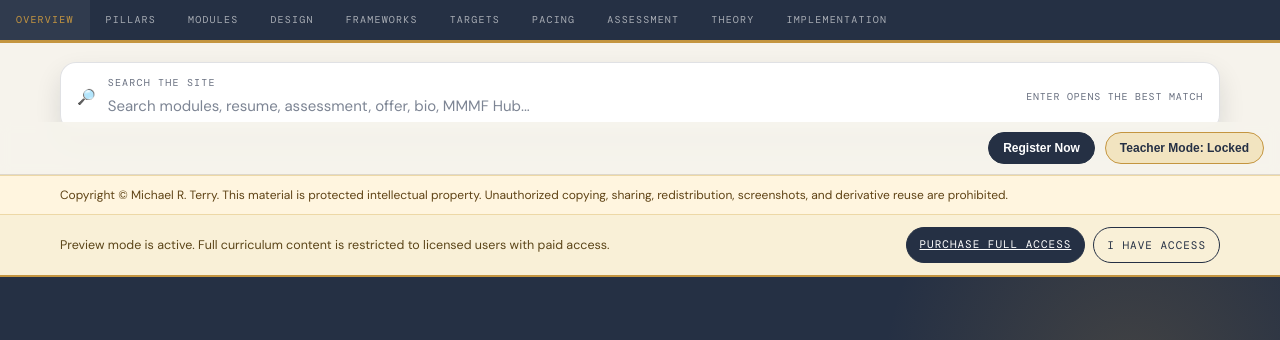
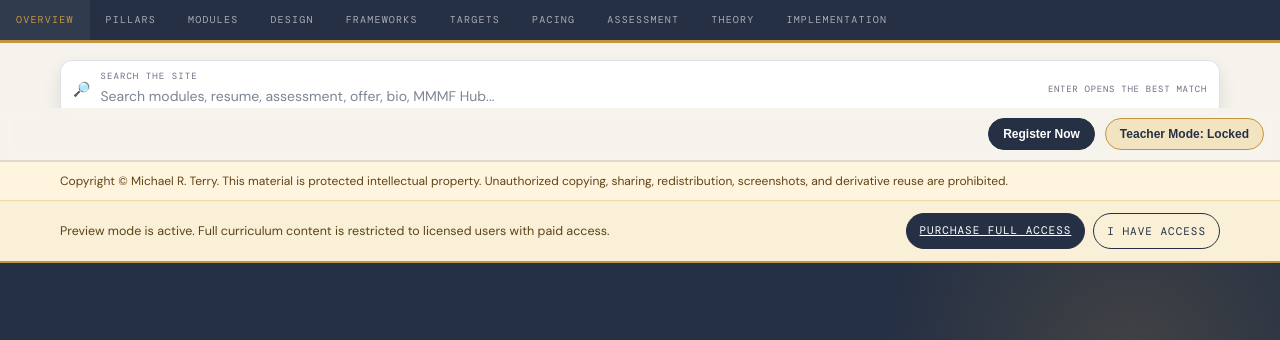
Before and after one commit to readyforreallife/readyforreal.life, a plain HTML site: page index.html in a window 1280 px wide. Shown: the top 340 px of the page. Drawn offline with nearby package versions, Linux system fonts and the light colour scheme; a web font is replaced by a local one.

Commit message:
Slim down shared search bars

```diff
--- a/docs/site-search.css
+++ b/docs/site-search.css
@@ -2,7 +2,7 @@
   position: sticky;
   top: 52px;
   z-index: 45;
-  padding: 10px 16px 0;
+  padding: 8px 16px 0;
 }
 
 .site-search-wrap {
@@ -13,22 +13,22 @@
 .site-search-bar {
   display: flex;
   align-items: center;
-  gap: 12px;
-  padding: 12px 16px;
-  border-radius: 16px;
+  gap: 10px;
+  padding: 8px 12px;
+  border-radius: 12px;
   background: rgba(255, 255, 255, 0.96);
   border: 1px solid rgba(37, 48, 68, 0.14);
-  box-shadow: 0 12px 26px rgba(15, 23, 42, 0.12);
+  box-shadow: 0 8px 18px rgba(15, 23, 42, 0.1);
 }
 
-.site-search-icon { font-size: 15px; flex-shrink: 0; }
+.site-search-icon { font-size: 14px; flex-shrink: 0; }
 .site-search-copy { min-width: 0; flex: 1; }
 .site-search-label {
   display: block;
-  margin-bottom: 3px;
+  margin-bottom: 1px;
   color: #697080;
   font-family: "DM Mono", monospace;
-  font-size: 10px;
+  font-size: 9px;
   letter-spacing: .12em;
   text-transform: uppercase;
 }
@@ -38,14 +38,15 @@
   background: transparent;
   color: #0e1118;
   font: inherit;
-  font-size: 15px;
+  font-size: 14px;
+  line-height: 1.3;
   outline: none;
 }
 .site-search-input::placeholder { color: #7d8594; }
 .site-search-hint {
   color: #697080;
   font-family: "DM Mono", monospace;
-  font-size: 10px;
+  font-size: 9px;
   letter-spacing: .08em;
   text-transform: uppercase;
   white-space: nowrap;
@@ -87,7 +88,7 @@
 }
 .site-search-snippet { color: #4a5568; font-size: 13px; line-height: 1.55; }
 @media (max-width: 900px) {
-  .site-search-shell { top: 44px; padding: 10px 12px 0; }
+  .site-search-shell { top: 44px; padding: 8px 12px 0; }
   .site-search-bar { align-items: flex-start; flex-direction: column; }
   .site-search-hint { white-space: normal; }
 }
--- a/site-search.css
+++ b/site-search.css
@@ -2,7 +2,7 @@
   position: sticky;
   top: 52px;
   z-index: 45;
-  padding: 10px 16px 0;
+  padding: 8px 16px 0;
 }
 
 .site-search-wrap {
@@ -13,22 +13,22 @@
 .site-search-bar {
   display: flex;
   align-items: center;
-  gap: 12px;
-  padding: 12px 16px;
-  border-radius: 16px;
+  gap: 10px;
+  padding: 8px 12px;
+  border-radius: 12px;
   background: rgba(255, 255, 255, 0.96);
   border: 1px solid rgba(37, 48, 68, 0.14);
-  box-shadow: 0 12px 26px rgba(15, 23, 42, 0.12);
+  box-shadow: 0 8px 18px rgba(15, 23, 42, 0.1);
 }
 
-.site-search-icon { font-size: 15px; flex-shrink: 0; }
+.site-search-icon { font-size: 14px; flex-shrink: 0; }
 .site-search-copy { min-width: 0; flex: 1; }
 .site-search-label {
   display: block;
-  margin-bottom: 3px;
+  margin-bottom: 1px;
   color: #697080;
   font-family: "DM Mono", monospace;
-  font-size: 10px;
+  font-size: 9px;
   letter-spacing: .12em;
   text-transform: uppercase;
 }
@@ -38,14 +38,15 @@
   background: transparent;
   color: #0e1118;
   font: inherit;
-  font-size: 15px;
+  font-size: 14px;
+  line-height: 1.3;
   outline: none;
 }
 .site-search-input::placeholder { color: #7d8594; }
 .site-search-hint {
   color: #697080;
   font-family: "DM Mono", monospace;
-  font-size: 10px;
+  font-size: 9px;
   letter-spacing: .08em;
   text-transform: uppercase;
   white-space: nowrap;
@@ -87,7 +88,7 @@
 }
 .site-search-snippet { color: #4a5568; font-size: 13px; line-height: 1.55; }
 @media (max-width: 900px) {
-  .site-search-shell { top: 44px; padding: 10px 12px 0; }
+  .site-search-shell { top: 44px; padding: 8px 12px 0; }
   .site-search-bar { align-items: flex-start; flex-direction: column; }
   .site-search-hint { white-space: normal; }
 }
```
